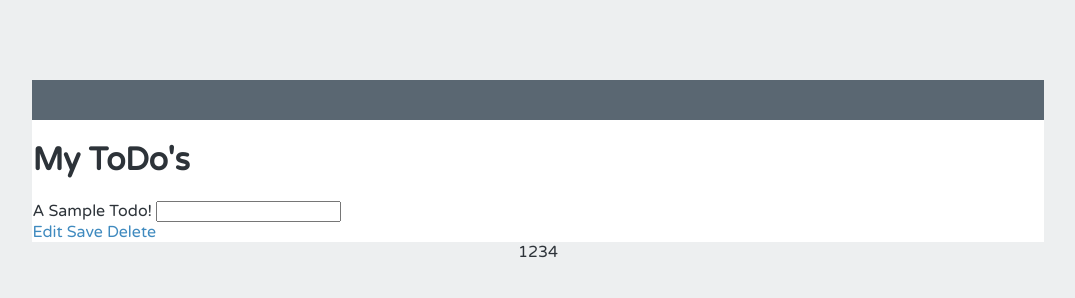
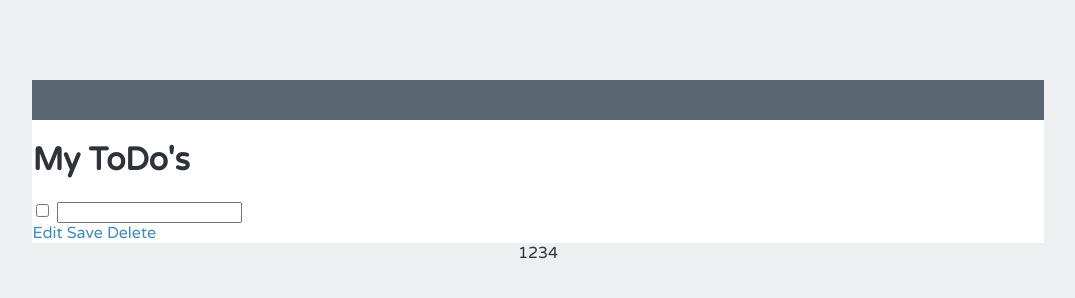
Before and after one commit to Dnguye92/angularToDo, a plain HTML site: page index.html in a window 1280 px wide. Shown: the whole page, without its empty margins (102-1177 px from the left). Drawn offline with Linux system fonts and the light colour scheme.

Commit message:
adding ng-model to input tags to update values

```diff
--- a/css/main.css
+++ b/css/main.css
@@ -54,7 +54,7 @@ a {
   .list .add {
     padding: 25px 0 27px 25px; }
 
-input[type="checkbox"] {
+/*input[type="checkbox"] {
     display:none;
 }
 input[type="checkbox"] + span {
@@ -68,4 +68,4 @@ input[type="checkbox"] + span {
 }
 input[type="checkbox"]:checked + span {
     background:url(checkbox-filled.svg) left top no-repeat;
-}
+}*/
--- a/index.html
+++ b/index.html
@@ -11,8 +11,8 @@
   <div ng-controller="mainCtrl" class="list">
     <h1 ng-click="helloWorld()">My ToDo's</h1>
     <input type="checkbox">
-    <label class="editing-label" ng-click="helloWorld()">A Sample Todo!</label>
-    <input class="editing-label" type="text">
+    <label ng-model="todo.completed" class="editing-label" ng-click="helloWorld()">{{todo.name}}</label>
+    <input ng-model="todo.name" class="editing-label" type="text">
     <div class="actions" ng-controller="coolCtrl">
       <a href="" ng-click="whoAmI()">Edit</a>
       <a href="" ng-click="helloWorld()">Save</a>
```
